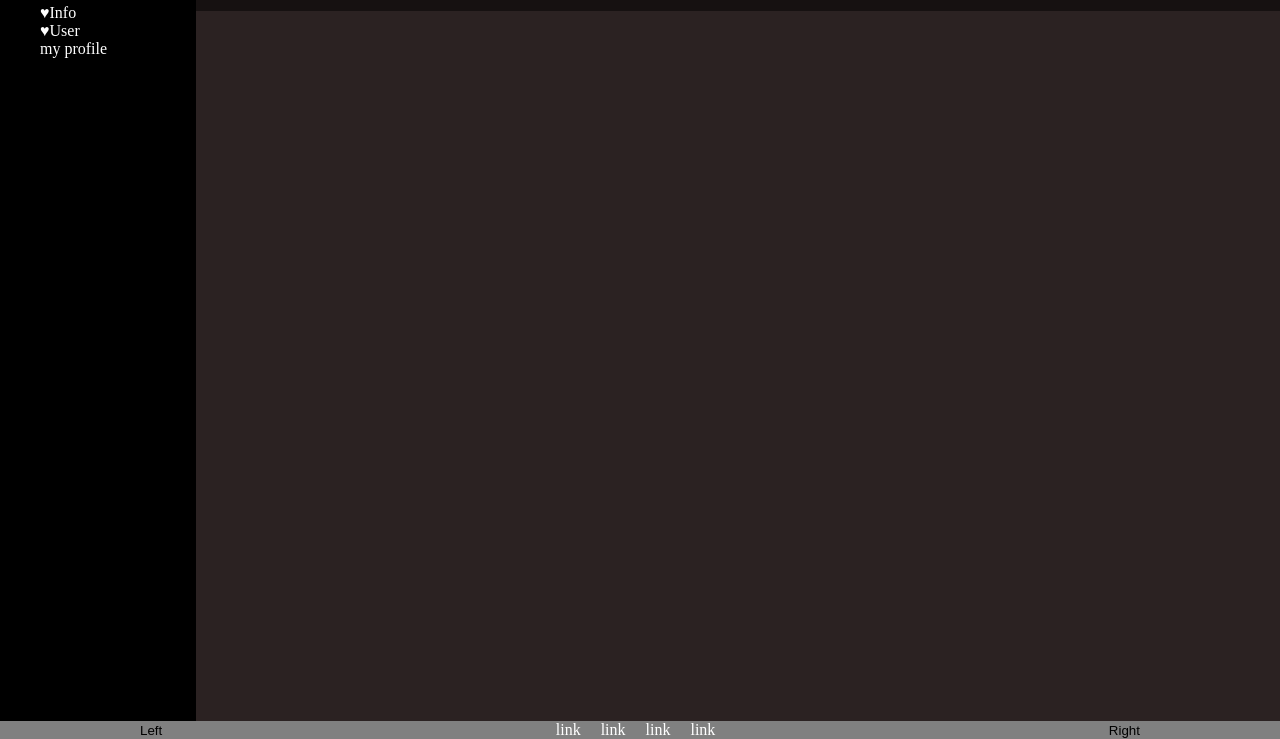
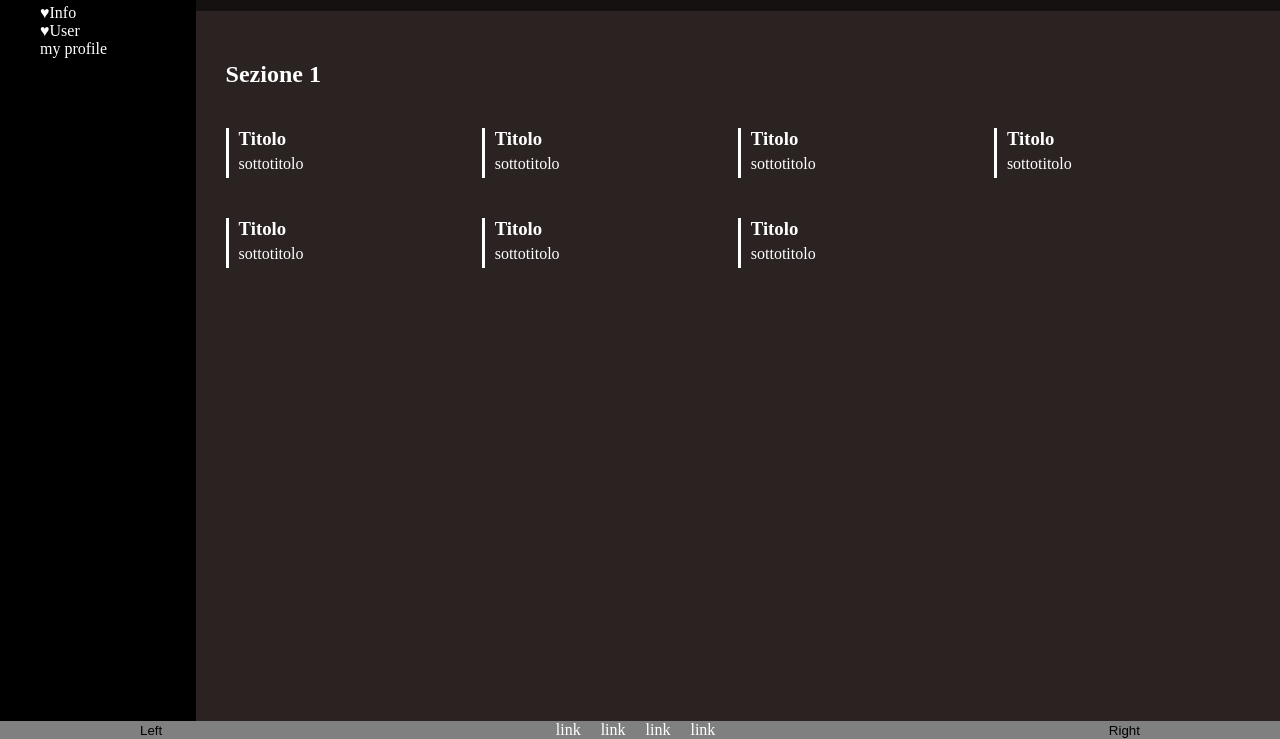
Before and after one commit to valeriogonini/html-css-viewport, a plain HTML site: page index.html in a window 1280 px wide. Shown: the part 79-818 px from the top of the page. Drawn offline with Linux system fonts and the light colour scheme.

Commit message:
add border

```diff
--- a/index.html
+++ b/index.html
@@ -34,6 +34,65 @@
 
                 </div>
             </section>
+            <section class="sezione-1">
+                <div>
+                    <h2>Sezione 1</h2>
+                </div>
+                <div class="row class-colonne ">
+                    <div class="col-4">
+                        <div class="border">
+                            <h3 class="titolo-h3">Titolo</h3>
+                            <p>sottotitolo</p>
+                        </div>
+
+                    </div>
+                    <div class="col-4">
+                        <div class="border">
+                            <h3 class="titolo-h3">Titolo</h3>
+                            <p>sottotitolo</p>
+                        </div>
+
+                    </div><div class="col-4">
+                        <div class="border">
+                            <h3 class="titolo-h3">Titolo</h3>
+                            <p>sottotitolo</p>
+                        </div>
+
+                    </div><div class="col-4">
+                        <div class="border">
+                            <h3 class="titolo-h3">Titolo</h3>
+                            <p>sottotitolo</p>
+                        </div>
+
+                    </div><div class="col-4">
+                        <div class="border">
+                            <h3 class="titolo-h3">Titolo</h3>
+                            <p>sottotitolo</p>
+                        </div>
+
+                    </div><div class="col-4">
+                        <div class="border">
+                            <h3 class="titolo-h3">Titolo</h3>
+                            <p>sottotitolo</p>
+                        </div>
+
+                    </div><div class="col-4">
+                        <div class="border">
+                            <h3 class="titolo-h3">Titolo</h3>
+                            <p>sottotitolo</p>
+                        </div>
+
+                    </div>
+
+
+
+                </div>
+                <section class="sezione-1">
+
+                </section>
+
+
+            </section>
 
         </main>
 
--- a/style.css
+++ b/style.css
@@ -62,6 +62,28 @@ button{
     padding: 10px 40px;
     background-color: black;
  }
+.col-4{
+    width: calc(100% / 4);
+    padding: 20px 0;
+
+}
+.border{
+    border-left: 3px solid white;
+    padding-left: 10px;
+    padding-bottom: 5px;
+}
+.titolo-h3{
+    margin-bottom: 5px;
+}
+
+ .sezione-1{
+    padding: 50px 30px;
+ }
+ .class-colonne{
+    margin-top: 20px;
+ }
+
+
 
 
 
```
